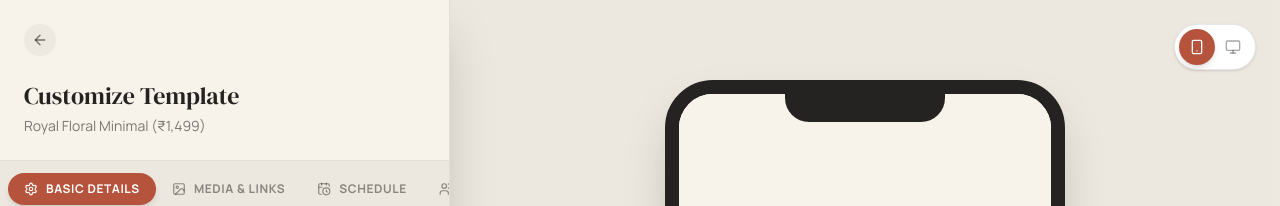
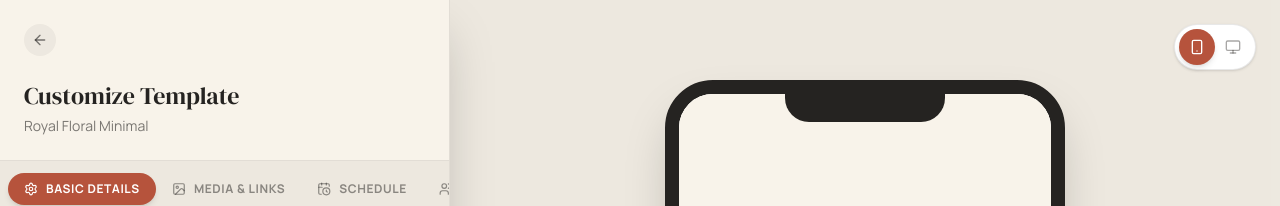
Before and after one commit to achuthmanne/vedika, a Next.js app: page /builder/ganesh-royal in a window 1280 px wide. Shown: the top 206 px of the page. Built offline with nearby package versions, Linux system fonts and the light colour scheme.

Commit message:
style: remove price from subtitle in builder header

```diff
--- a/src/app/builder/ganesh-royal/page.tsx
+++ b/src/app/builder/ganesh-royal/page.tsx
@@ -170,7 +170,7 @@ export default function RoyalBuilder() {
             <ArrowLeft className="w-4 h-4" />
           </Link>
           <h1 className="font-heading text-2xl text-brand-text">Customize Template</h1>
-          <p className="text-sm text-brand-text/60 mt-1">Royal Floral Minimal (₹1,499)</p>
+          <p className="text-sm text-brand-text/60 mt-1">Royal Floral Minimal</p>
         </div>
 
         {/* Stepper Navigation */}
```
